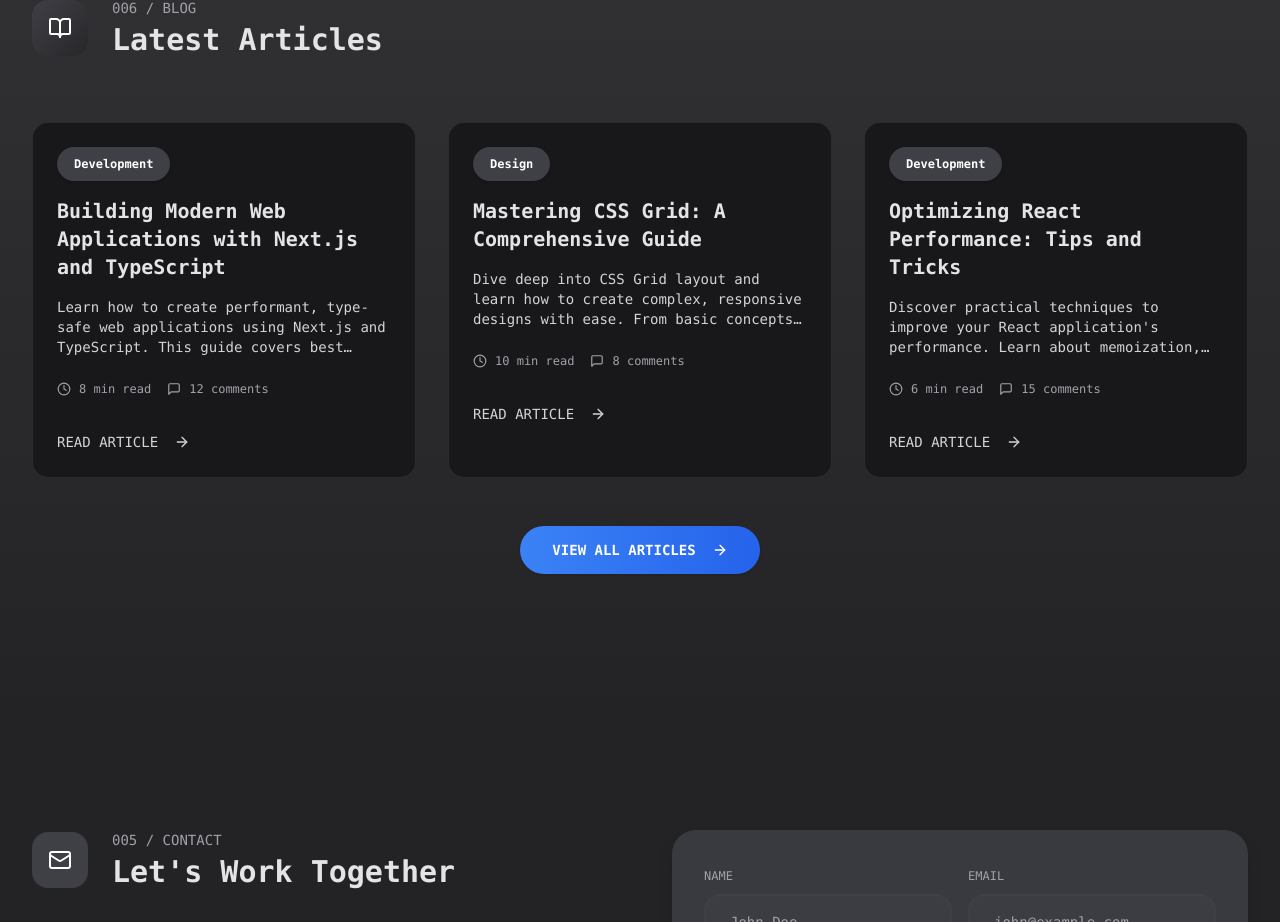
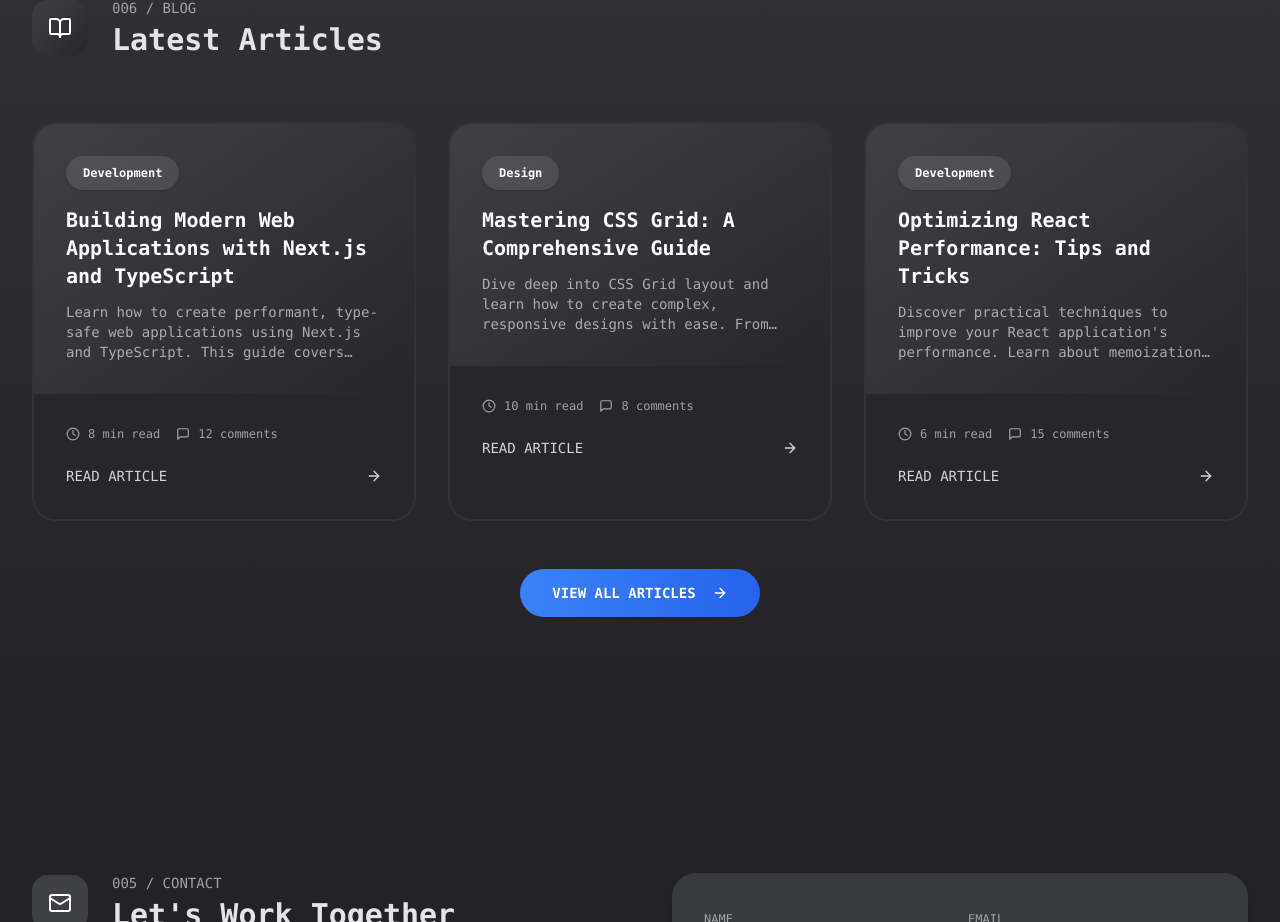
Before and after one commit to DavidKalina/davidkalina, a Next.js app: page / in a window 1280 px wide. Shown: the part 6218-7140 px from the top of the page. Built offline with nearby package versions, Linux system fonts and the light colour scheme; no server answers.

Commit message:
style: restyle to better match aesthetic of the rest of the app

```diff
--- a/components/Blog.tsx
+++ b/components/Blog.tsx
@@ -36,35 +36,43 @@ const ModernBlog = () => {
             <Link
               key={post.slug}
               href={`/blog/${post.slug}`}
-              className="group block bg-white dark:bg-zinc-900 rounded-2xl p-6
-                border border-zinc-100 dark:border-zinc-700/50
-                hover:border-zinc-200 dark:hover:border-zinc-600
-                transition-all duration-300 hover:shadow-lg"
+              className="group block bg-white dark:bg-zinc-800 rounded-2xl lg:rounded-3xl
+                border-2 border-zinc-100 dark:border-zinc-700/50
+                hover:border-black dark:hover:border-white
+                transition-all duration-300 hover:shadow-xl hover:shadow-zinc-200/50 dark:hover:shadow-zinc-900/50
+                hover:-translate-y-1 hover:scale-[1.01] overflow-hidden"
             >
-              <div className="space-y-4">
+              <div className="relative h-full">
+                {/* Gradient Header */}
+                <div className="relative bg-gradient-to-br from-[#333] to-zinc-700 dark:from-zinc-700 dark:to-zinc-800 p-6 lg:p-8">
+                  <div className="absolute inset-0 bg-[radial-gradient(circle_at_30%_50%,_rgba(255,255,255,0.04),rgba(255,255,255,0))] opacity-0 group-hover:opacity-100 transition-opacity duration-500" />
+                  <div className="relative z-10">
                     {/* Category Badge */}
                     <Badge
-                  className="bg-[#333] dark:bg-zinc-700 text-white px-3 lg:px-4 py-2
-                  rounded-full text-[10px] lg:text-xs font-mono"
+                      className="bg-white/10 text-white px-3 lg:px-4 py-2
+                      rounded-full text-[10px] lg:text-xs font-mono mb-4"
                     >
                       {post.category}
                     </Badge>
 
                     {/* Title */}
                     <h3
-                  className="font-mono text-xl font-bold text-zinc-900 dark:text-zinc-200
-                  group-hover:text-[#333] dark:group-hover:text-white transition-colors duration-300"
+                      className="font-mono text-xl font-bold text-white mb-3
+                      group-hover:text-white/90 transition-colors duration-300"
                     >
                       {post.title}
                     </h3>
 
                     {/* Excerpt */}
-                <p className="font-mono text-sm text-zinc-600 dark:text-zinc-300 line-clamp-3">
-                  {post.excerpt}
-                </p>
+                    <p className="font-mono text-sm text-white/60 line-clamp-3">{post.excerpt}</p>
+                  </div>
+                </div>
 
+                {/* Content Footer */}
+                <div className="p-6 lg:p-8 bg-white dark:bg-zinc-800">
+                  <div className="space-y-6">
                     {/* Meta Information */}
-                <div className="flex items-center gap-4 text-zinc-500 dark:text-zinc-400 pt-2">
+                    <div className="flex items-center gap-4 text-zinc-500 dark:text-zinc-400">
                       <div className="flex items-center gap-2">
                         <Clock size={14} />
                         <span className="font-mono text-xs">{post.readTime}</span>
@@ -76,18 +84,18 @@ const ModernBlog = () => {
                     </div>
 
                     {/* Read More Button */}
-                <div className="pt-4">
                     <Button
                       variant="ghost"
                       className="p-0 h-auto font-mono text-sm text-zinc-600 dark:text-zinc-300
-                      group-hover:text-[#333] dark:group-hover:text-white"
+                        group-hover:text-[#333] dark:group-hover:text-white w-full justify-between"
                     >
-                    READ ARTICLE
+                      <span>READ ARTICLE</span>
                       <ArrowRight
                         size={16}
-                      className="ml-2 transition-transform group-hover:translate-x-1"
+                        className="transition-transform group-hover:translate-x-1"
                       />
                     </Button>
+                  </div>
                 </div>
               </div>
             </Link>
```
Lines whose indentation alone changed are shown as unchanged.
